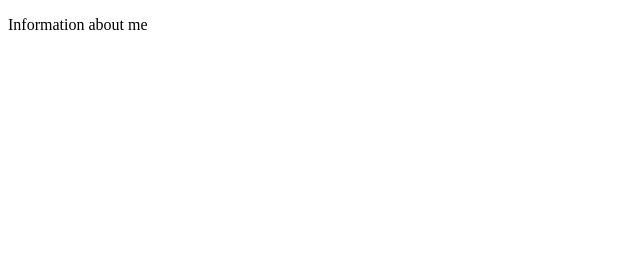
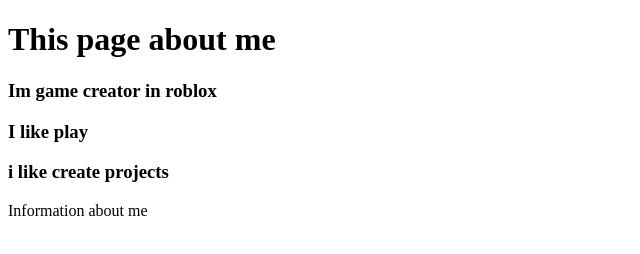
Before and after one commit to friendsfrief/friendsgrief, a plain HTML site: page aboutPage.html in a window 1280 px wide. Shown: the whole page, without its empty margins (0-640 px from the left). Drawn offline with Linux system fonts and the light colour scheme.

Commit message:
add some things

```diff
--- a/aboutPage.html
+++ b/aboutPage.html
@@ -6,6 +6,10 @@
 </head>
 
 <body>
+    <h1>This page about me</h1>
+    <h3>Im game creator in roblox</h3>
+    <h3>I like play</h3>
+    <h3>i like create projects</h3>
     <p>Information about me</p>
 </body>
 </html>
```
Also changed, not shown: Info.html (added, +10 -0 lines).
